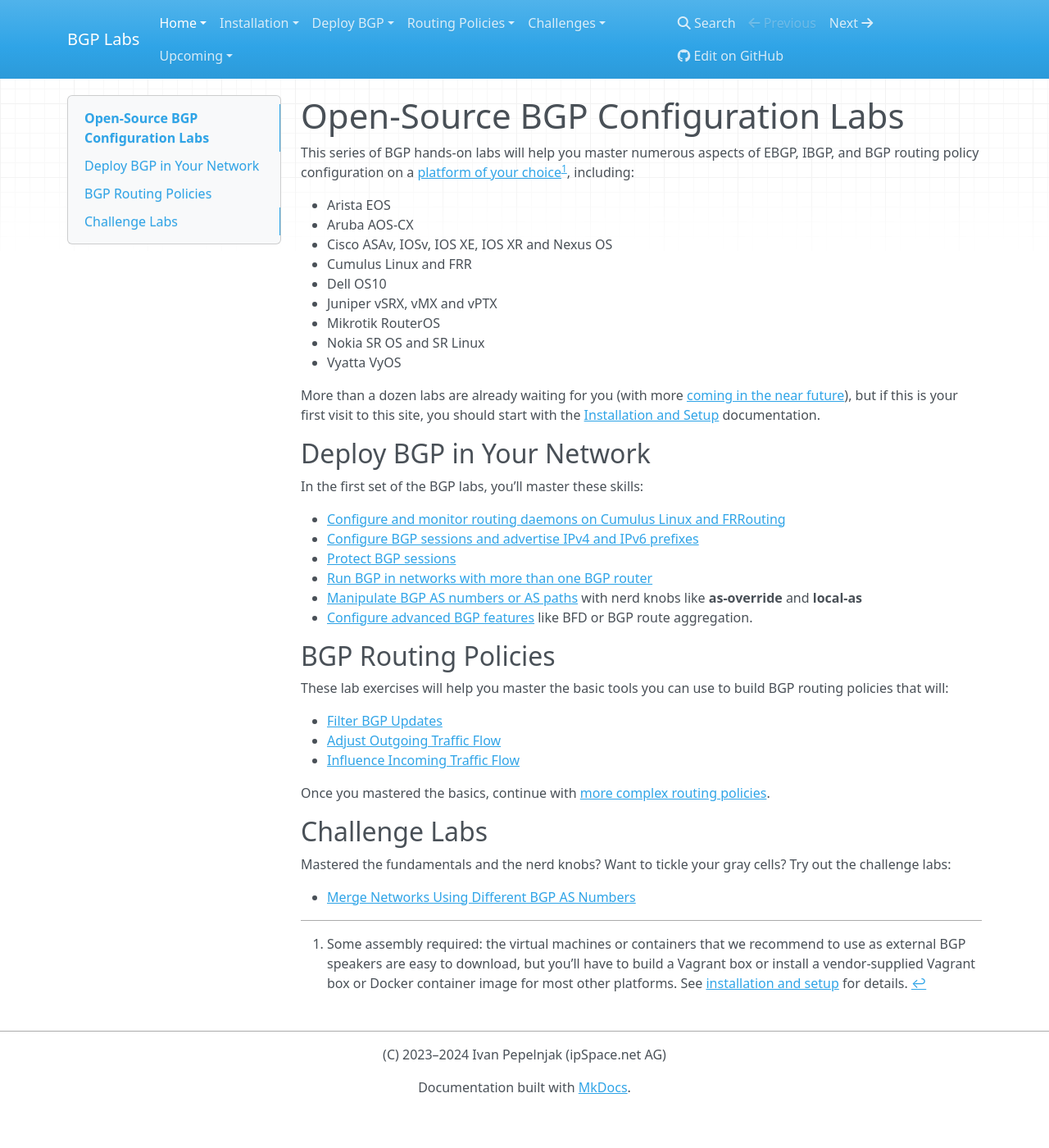
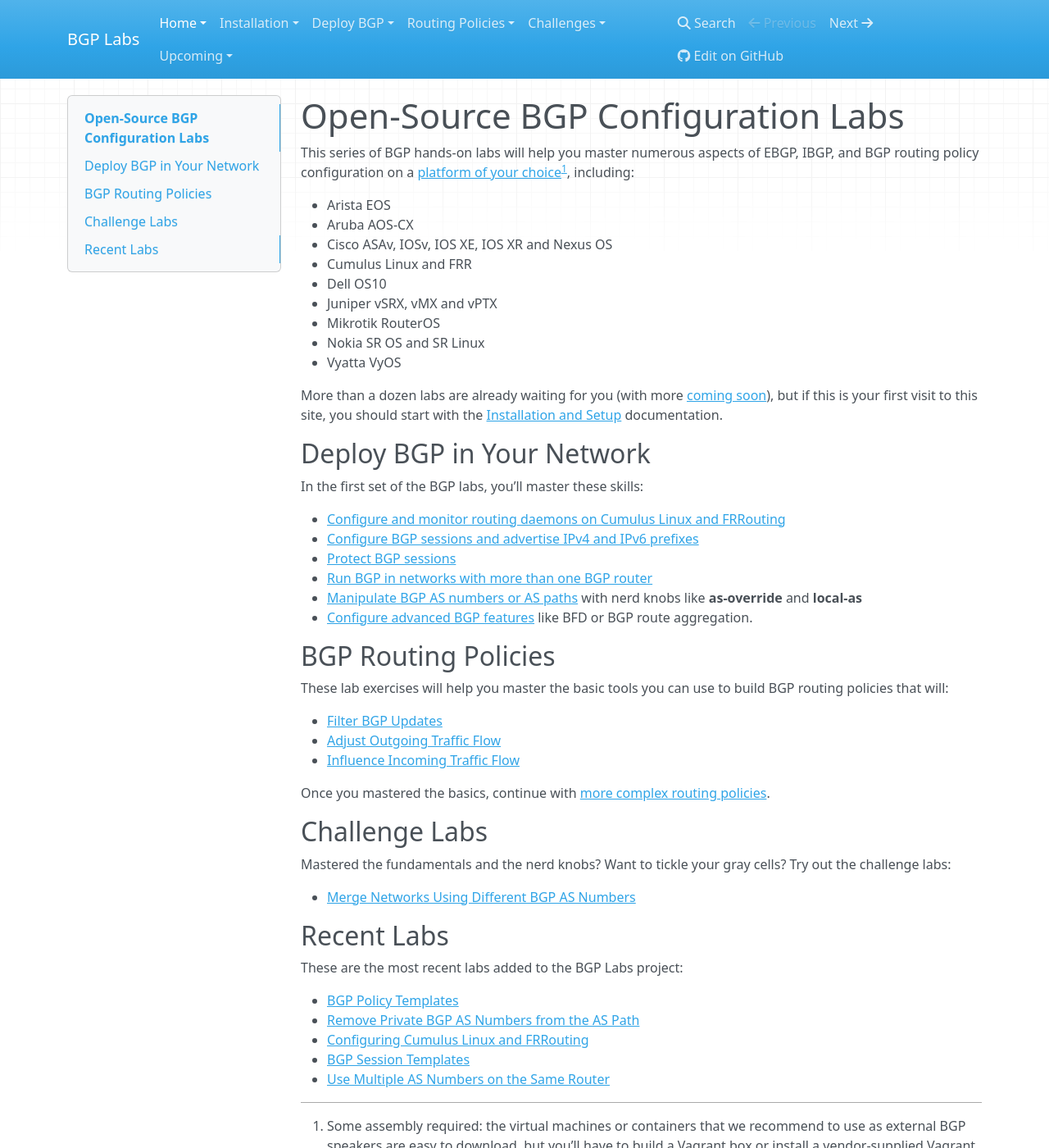
Before and after one commit to bgplab/bgplab, an MkDocs documentation site: the page built from docs/index.md, in a window 1280 px wide and 1400 px high. Shown: the whole window at 82% size. Built offline with MkDocs 1.6.1, drawn with Linux system fonts in a browser that asks for light colours; nearby versions of some CDN libraries.

Commit message:
Added "recent labs" and fixed the page structure

```diff
--- a/docs/index.md
+++ b/docs/index.md
@@ -17,7 +17,7 @@
 
 [^PC]: Some assembly required: the virtual machines or containers that we recommend to use as external BGP speakers are easy to download, but you'll have to build a Vagrant box or install a vendor-supplied Vagrant box or Docker container image for most other platforms. See [installation and setup](1-setup.md) for details.
 
-More than a dozen labs are already waiting for you (with more [coming in the near future](3-upcoming.md)), but if this is your first visit to this site, you should start with the [Installation and Setup](1-setup.md) documentation.
+More than a dozen labs are already waiting for you (with more [coming soon](3-upcoming.md)), but if this is your first visit to this site, you should start with the [Installation and Setup](1-setup.md) documentation.
 
 ## Deploy BGP in Your Network
 
@@ -45,3 +45,13 @@
 Mastered the fundamentals and the nerd knobs? Want to tickle your gray cells? Try out the challenge labs:
 
 * [Merge Networks Using Different BGP AS Numbers](challenge/20-merge-as.md)
+
+## Recent Labs
+
+These are the most recent labs added to the BGP Labs project:
+
+* [BGP Policy Templates](session/7-policy.md)
+* [Remove Private BGP AS Numbers from the AS Path](session/4-removeprivate.md)
+* [Configuring Cumulus Linux and FRRouting](basic/0-frrouting.md)
+* [BGP Session Templates](session/6-templates.md)
+* [Use Multiple AS Numbers on the Same Router](session/3-localas.md)
--- a/mkdocs.yml
+++ b/mkdocs.yml
@@ -39,6 +39,7 @@
     - "Build a Transit Network with IBGP": ibgp/2-transit.md
     - "Use BGP Route Reflectors": ibgp/3-rr.md
     - session/6-templates.md
+    - "BGP Policy Templates": session/7-policy.md
   - "Manipulate AS Path":
     - session/1-allowas_in.md
     - session/2-asoverride.md
```
Also changed, not shown: 1 other file.
